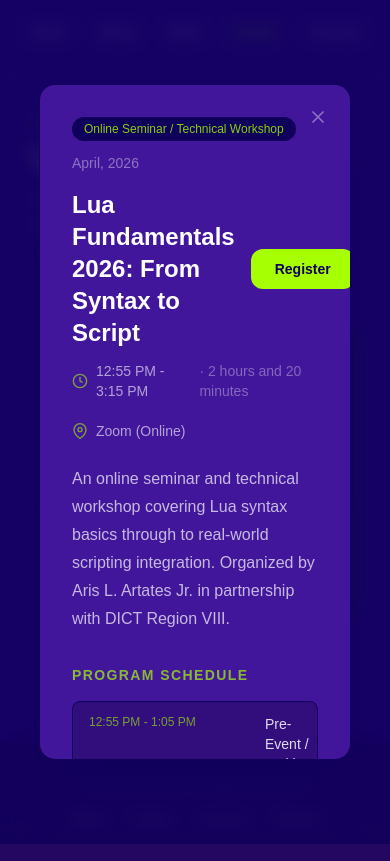
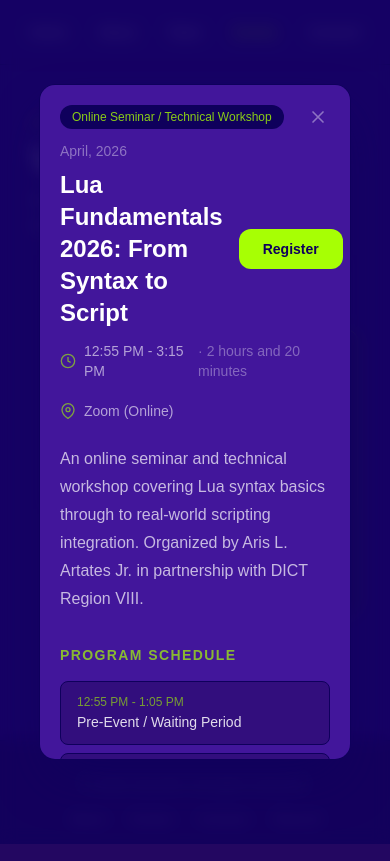
Before and after one commit to Aris-Artates/valarx, a Next.js app in the folder frontend/: page /event in a window 390 px wide. Both pictures are taken after a click on the button "April". Built offline with nearby package versions, Linux system fonts and the light colour scheme.

Commit message:
small fix for mobile view

```diff
--- a/frontend/app/components/EventModal.tsx
+++ b/frontend/app/components/EventModal.tsx
@@ -123,7 +123,7 @@ export default function EventModal({ event, onClose }: EventModalProps) {
       />
 
       {/* Panel */}
-      <div className="relative z-10 h-[80vh] w-[80vw] overflow-y-auto rounded-2xl border border-[#0f005c] bg-[#42169b] p-8 shadow-2xl shadow-[#0f005c]">
+      <div className="relative z-10 h-[80vh] w-[80vw] overflow-y-auto rounded-2xl border border-[#0f005c] bg-[#42169b] p-5 shadow-2xl shadow-[#0f005c] sm:p-8">
 
         {/* Close button */}
         <button
@@ -145,7 +145,7 @@ export default function EventModal({ event, onClose }: EventModalProps) {
         </div>
 
         {/* Title + Register */}
-        <div className="mt-4 flex flex-nowrap items-center justify-between gap-4">
+        <div className="mt-2 flex flex-nowrap items-center justify-between gap-4">
           <h2 id="modal-title" className="text-2xl font-bold text-white">
             {event.title}
           </h2>
@@ -197,9 +197,9 @@ export default function EventModal({ event, onClose }: EventModalProps) {
               {event.schedule.map((item, i) => (
                 <div
                   key={i}
-                  className="flex gap-4 rounded-lg border border-[#0f005c] bg-[#230761]/50 px-4 py-3"
+                  className="flex flex-col gap-0.5 rounded-lg border border-[#0f005c] bg-[#230761]/50 px-4 py-3 sm:flex-row sm:gap-4"
                 >
-                  <span className="w-40 shrink-0 text-xs font-medium text-[#a7ff04]/60">
+                  <span className="text-xs font-medium text-[#a7ff04]/60 sm:w-40 sm:shrink-0">
                     {item.time}
                   </span>
                   <span className="text-sm text-white/85">{item.activity}</span>
```
